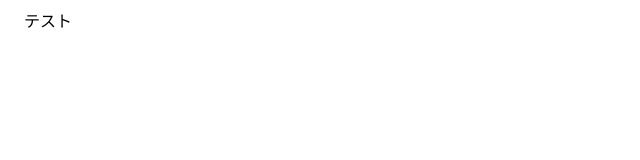
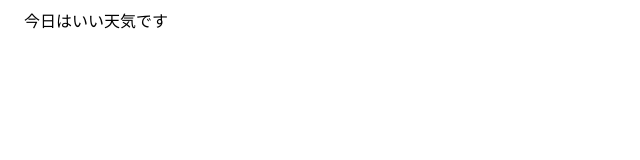
Before and after one commit to 251205123-creator/20260427, a plain HTML site: page index.html in a window 1280 px wide. Shown: the whole page, without its empty margins (0-640 px from the left). Drawn offline with Linux system fonts and the light colour scheme.

Commit message:
Update index.html

```diff
--- a/index.html
+++ b/index.html
@@ -5,6 +5,6 @@
       <title>タイトル</title>
     </head>
     </body>
-    　テスト
+    　今日はいい天気です
     </body>
   </html>
```
